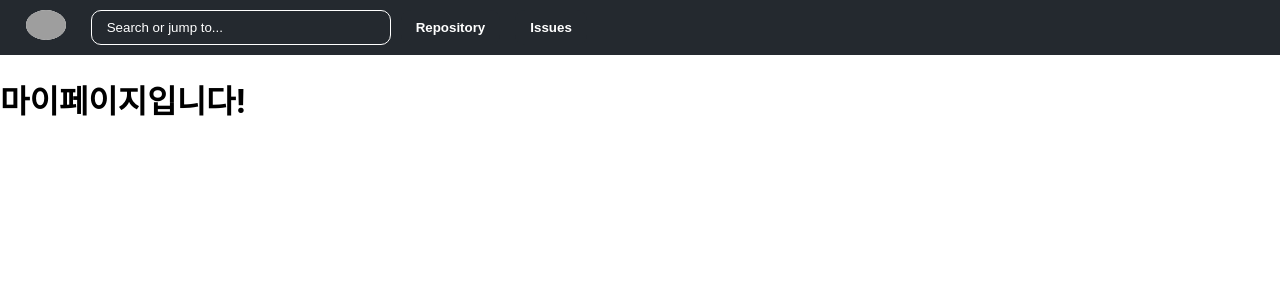
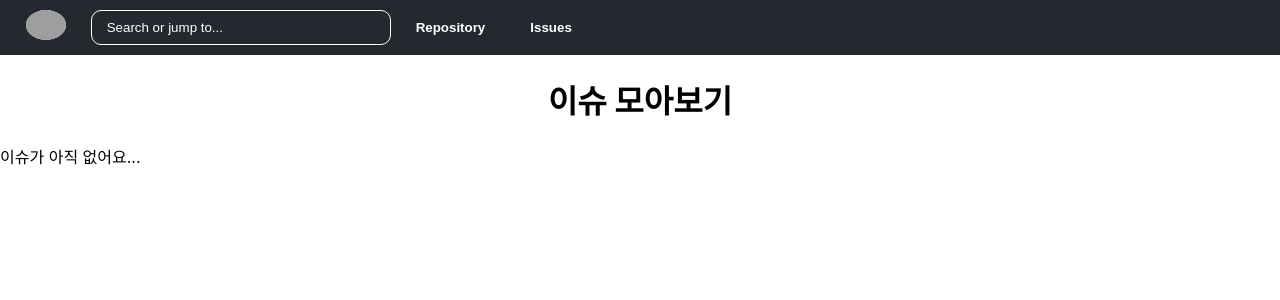
Before and after one commit to junh0328/github_api, a Next.js app in the folder payhere/: page /issues in a window 1280 px wide. Shown: the top 300 px of the page. Built offline with nearby package versions, Linux system fonts and the light colour scheme; grey boxes are pictures that could not be loaded.

Commit message:
feat: 이슈 모아보는 페이지 구현

```diff
--- a/payhere/pages/issues/index.tsx
+++ b/payhere/pages/issues/index.tsx
@@ -1,24 +1,143 @@
-import React, { useCallback, useEffect } from 'react'
+import { css } from '@emotion/react'
+import React, { useCallback, useEffect, useState } from 'react'
 import axios from 'axios'
+import { userRepoIssue } from 'types'
+import Link from 'next/link'
+import { Common } from 'styles/common'
+
+interface keyInterface {
+  id: number
+  name: string
+  description: string
+}
 
 const Issues = () => {
-  // useEffect(() => {
-  //   fetchIssue()
-  // })
+  const [keywords, setKeywords] = useState<keyInterface[]>([])
+  const [localName, setLocalName] = useState<string | null>('')
 
-  // const fetchIssue = useCallback(async () => {
-  //   try {
-  //     await axios.get('https://api.github.com/user/issues').then((res) => console.log(res))
-  //   } catch (err) {
-  //     console.error(err)
-  //   }
-  // }, [])
+  const [issues, setIssues] = useState<userRepoIssue[]>([])
+
+  useEffect(() => {
+    console.log('issues:', issues)
+  }, [issues])
+
+  // ① window 즉, 브라우저가 모두 렌더링된 상태에서 해당 함수를 실행할 수 있도록 작업
+  useEffect(() => {
+    if (typeof window !== 'undefined') {
+      const result = localStorage.getItem('keywords') || '[]'
+      setKeywords(JSON.parse(result))
+
+      const name = localStorage.getItem('name')
+      setLocalName(name)
+    }
+  }, [])
+
+  useEffect(() => {
+    if (keywords.length) {
+      keywords.forEach((v, i) => {
+        // console.log(i, ':', v.name)
+        fetchIssue(v.name)
+      })
+    }
+  }, [keywords])
+
+  const fetchIssue = useCallback(
+    async (name) => {
+      try {
+        await axios.get(`https://api.github.com/repos/${localName}/${name}/issues`).then((res) => {
+          if (res.status === 200) {
+            setIssues(issues.concat(res.data))
+          }
+        })
+      } catch (err) {
+        console.error(err)
+      }
+    },
+    [localName]
+  )
 
   return (
-    <div>
-      <h1>마이페이지입니다!</h1>
+    <div css={userWrap}>
+      <h1 style={{ textAlign: 'center' }}>이슈 모아보기</h1>
+
+      <div>
+        {issues.length ? (
+          <ul className="ulWrap">
+            {issues.map((v) => (
+              <li key={v.id}>
+                <div style={{ marginBottom: '15px' }}>
+                  <Link href={`${v.html_url}`}>
+                    <p>
+                      <a style={{ marginRight: 10 }}>{v.repository_url.replace('https://api.github.com/repos/', '')}</a>
+                      <a style={{ fontWeight: 'bold', color: '#0969da', cursor: 'pointer' }}>{v.title}</a>
+                    </p>
+                  </Link>
+                </div>
+                <div style={{ margin: '10px 0' }}>
+                  {v.labels.length ? (
+                    <div css={labelWrap}>
+                      {v.labels.map((v) => (
+                        <a key={v.id} style={{ marginRight: '5px' }}>
+                          {v.name}
+                        </a>
+                      ))}
+                    </div>
+                  ) : (
+                    <div></div>
+                  )}
+                </div>
+              </li>
+            ))}
+          </ul>
+        ) : (
+          <div>이슈가 아직 없어요...</div>
+        )}
+      </div>
     </div>
   )
 }
 
 export default Issues
+
+const userWrap = css`
+  ul {
+    list-style: none;
+    padding: 0 40px;
+  }
+  li:first-of-type {
+    border-top: 1px solid black;
+  }
+  li {
+    border-bottom: 1px solid black;
+    margin-bottom: 10px;
+    padding: 10px 0;
+
+    a {
+      font-size: 1rem;
+    }
+    p {
+      font-size: 0.8rem;
+    }
+  }
+
+  button {
+    margin-right: 5px;
+  }
+
+  .ulWrap {
+    li & div {
+      margin: 10px 0;
+    }
+  }
+`
+
+const labelWrap = css`
+  a {
+    background-color: #d3d3d3;
+    font-size: 1rem !important;
+    margin-right: 5;
+    border: 1px solid #d3d3d3;
+    border-radius: 20px;
+    padding: 8px 10px;
+  }
+`
--- a/payhere/styles/common.tsx
+++ b/payhere/styles/common.tsx
@@ -5,5 +5,7 @@ export const Common = {
     skyblue: '#f6f8fa',
 
     white: '#ffffff',
+
+    githubBlue: '#0969da',
   },
 }
--- a/payhere/types/index.ts
+++ b/payhere/types/index.ts
@@ -30,6 +30,7 @@ export type userRepoIssue = {
   id: number
   title: string
   html_url: string
+  repository_url: string
   url: string
   labels: issueLabel[]
 }
```
Also changed, not shown: payhere/pages/user/[name].tsx (+24 -15 lines).
